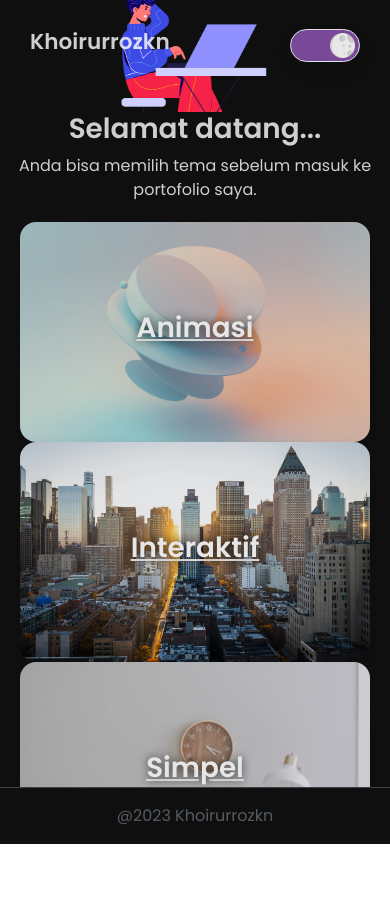
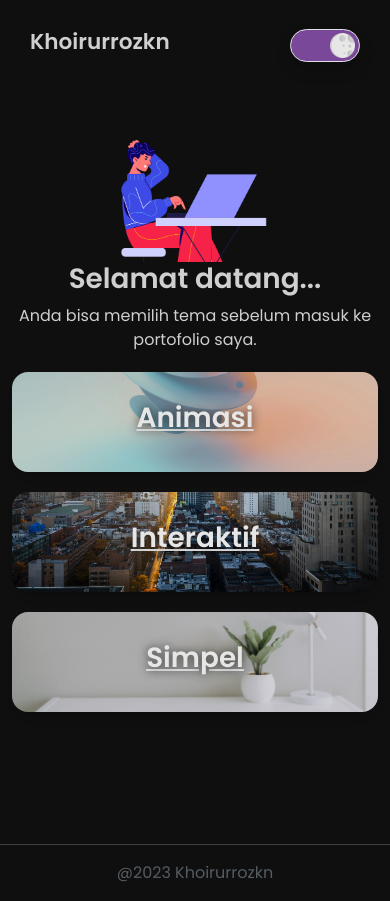
Before and after one commit to khoirurrozkn/khoirurrozkn, a React (Create React App) app: page / in a window 390 px wide. Before the commit the page ends 844 px from the top, so only its background shows below. Built offline with nearby package versions, Linux system fonts and the light colour scheme.

Commit message:
lupa belom update css ukuran smartphone

```diff
--- a/src/pages/Home.css
+++ b/src/pages/Home.css
@@ -1,3 +1,7 @@
+.wrapHome{
+    width: 90%;
+}
+
 .wrapThemeHome{
     height: 90px;
     z-index: 100;
@@ -24,9 +28,6 @@
     left: 5%;
 }
 
-.wrapHome{
-    width: 90%;
-}
 
 .wrapChoiceHome{
     width: 100%;
@@ -67,7 +68,7 @@
         margin-top: 20px;
     }
 
-    .wrapChoiceHome div{
+    .wrapChoiceHome a{
         width: 240px;
         height: 180px;
     }
@@ -105,10 +106,10 @@
         flex-wrap: wrap;
     }
 
-    .wrapChoiceHome div{
+    .wrapChoiceHome a{
         width: 100%;
         height: 100px;
-        margin-bottom: 10px;
+        margin-bottom: 20px;
     }
 }
 
@@ -117,7 +118,7 @@
         margin-top: 10px;
     }
 
-    .wrapChoiceHome div{
+    .wrapChoiceHome a{
         height: 70px;
     }
 }
--- a/src/pages/Home.js
+++ b/src/pages/Home.js
@@ -26,6 +26,7 @@ const Home = () => {
     };
 
     return (
+        <>
         <div className='container-fluid position-relative overflow-hidden vh-100 d-flex align-items-center justify-content-center'>
             <div className='wrapThemeHome d-flex align-items-center justify-content-between position-fixed top-0 w-100'>
                 <div>
@@ -77,8 +78,9 @@ const Home = () => {
                     </a>
                 </div>
             </div>
-            <Footer bootstrap='position-absolute bottom-0'/>
         </div>
+        <Footer />
+        </>
     )
 }
 
```
